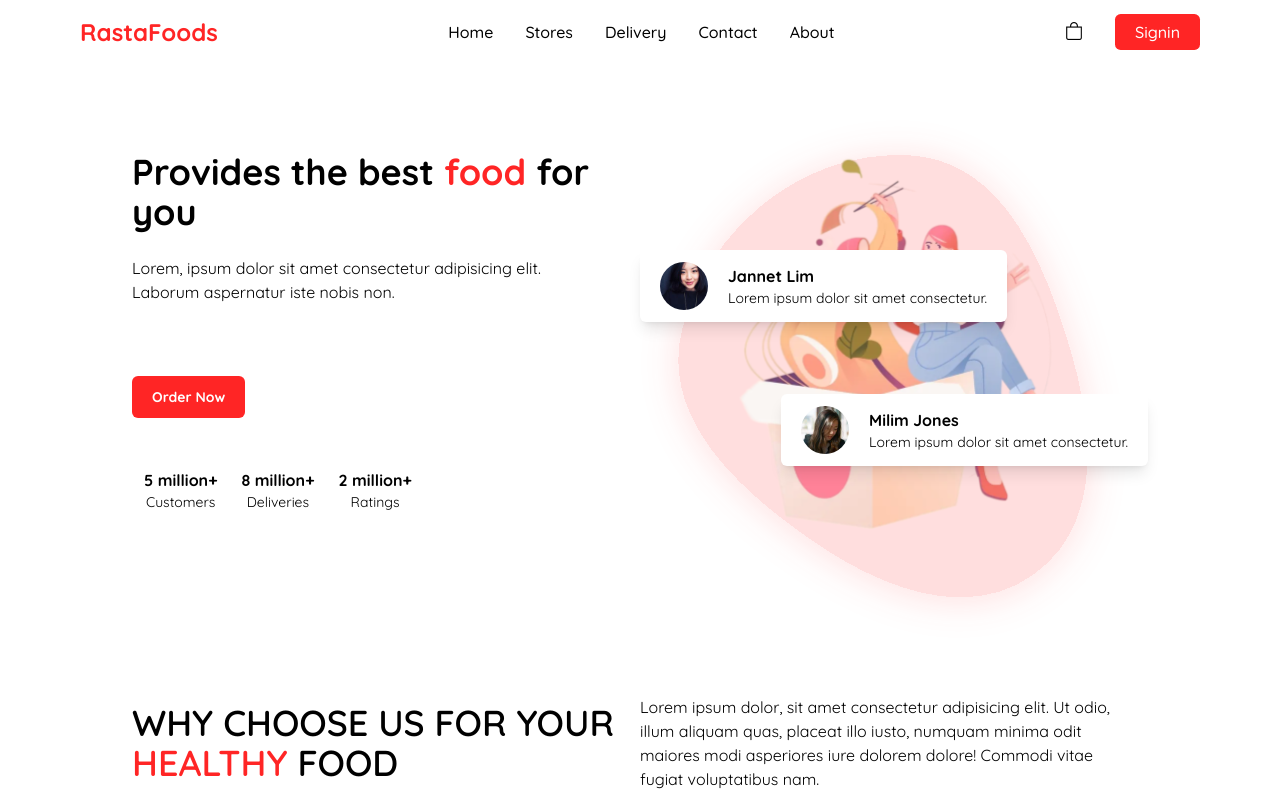
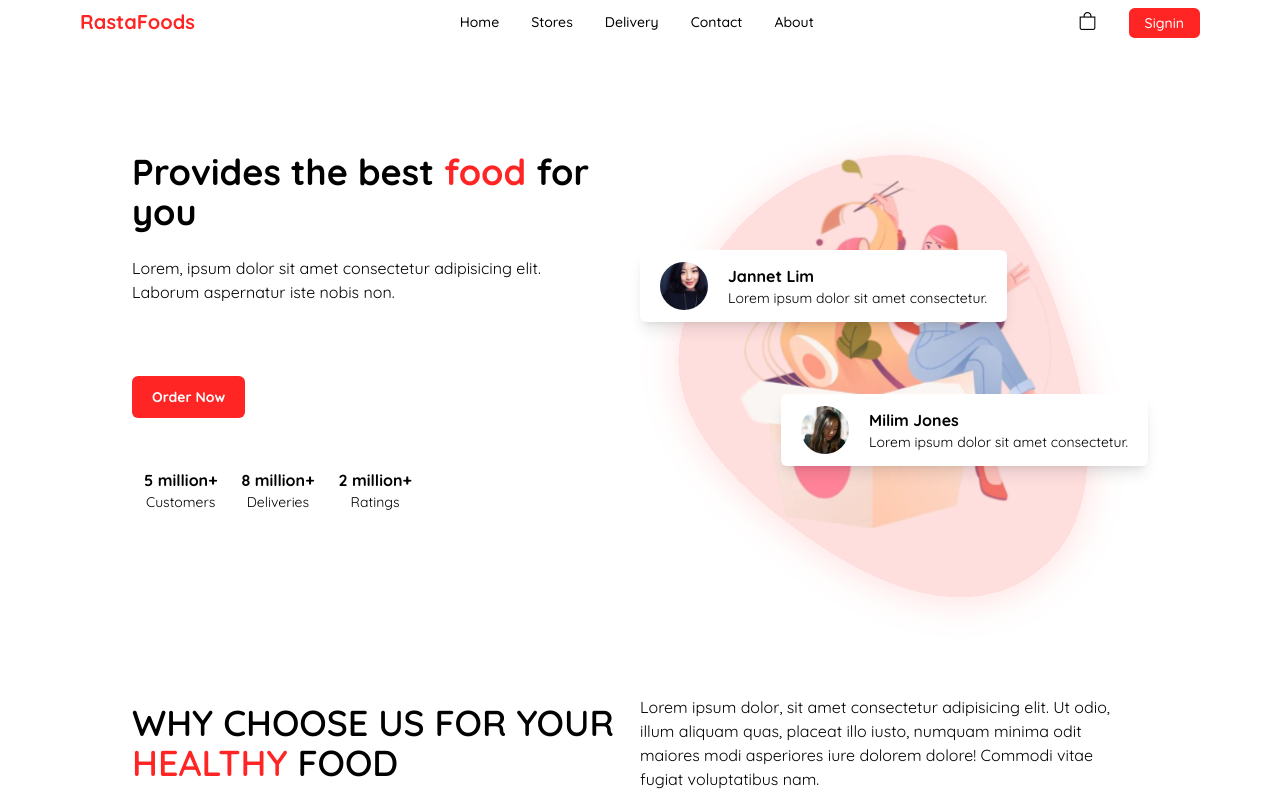
Before and after one commit to iAmWayneBenedict/rastafoods, a React (Create React App) app: page / in a window 1280 px wide. Shown: the top 800 px of the page. Built offline with nearby package versions, Linux system fonts and the light colour scheme.

Commit message:
fixed minor issues

```diff
--- a/src/components/Home.js
+++ b/src/components/Home.js
@@ -21,7 +21,7 @@ const Home = () => {
 			<NavBar hasScrolled={scrolledOverTen} />
 			{/* Scroll To Top */}
 			<ScrollToTop hasScrolled={scrolledOverHundred} />
-			<div className="2xl:mx-[10%] lg:mx-[2rem]">
+			<div className="2xl:mx-[10rem] lg:mx-[2rem]">
 				{/*  Banner component */}
 				<Banner />
 				{/* About component */}
@@ -29,7 +29,7 @@ const Home = () => {
 			</div>
 			{/* How It Works component */}
 			<HowItWorks />
-			<div className="2xl:mx-[10%] lg:mx-[2rem]">
+			<div className="2xl:mx-[10rem] lg:mx-[2rem]">
 				{/* Row Menu Component */}
 				<RowMenu />
 				{/* Discover Foods Component */}
--- a/src/components/Navbar.js
+++ b/src/components/Navbar.js
@@ -19,7 +19,7 @@ const NavBar = ({ hasScrolled }) => {
 		<nav
 			className={`fixed top-0 ${shadow} left-0 w-full 2xl:px-[14rem] lg:px-[5rem] px-5 z-50 bg-white transition-all duration-300`}
 		>
-			<div className="flex justify-between items-center py-4">
+			<div className="flex justify-between items-center py-2 2xl:py-4">
 				<button
 					ref={button}
 					className="flex md:hidden w-[25px] h-[15px] flex-col justify-between transition-all duration-300 ease-in-out"
@@ -31,24 +31,24 @@ const NavBar = ({ hasScrolled }) => {
 				</button>
 				<Link
 					to={"/"}
-					className="font-bold text-primary md:text-2xl text-lg cursor-pointer"
+					className="font-bold text-primary 2xl:text-2xl md:text-xl text-lg cursor-pointer"
 				>
 					RastaFoods
 				</Link>
 				<div className="center-element w-fit hidden md:flex">
-					<Link to={"/"} className="px-2 lg:px-4 font-medium text-sm md:text-base">
+					<Link to={"/"} className="px-2 lg:px-4 font-medium text-sm 2xl:text-base">
 						Home
 					</Link>
-					<Link to={"/"} className="px-2 lg:px-4 font-medium text-sm md:text-base">
+					<Link to={"/"} className="px-2 lg:px-4 font-medium text-sm 2xl:text-base">
 						Stores
 					</Link>
-					<Link to={"/"} className="px-2 lg:px-4 font-medium text-sm md:text-base">
+					<Link to={"/"} className="px-2 lg:px-4 font-medium text-sm 2xl:text-base">
 						Delivery
 					</Link>
-					<Link to={"/"} className="px-2 lg:px-4 font-medium text-sm md:text-base">
+					<Link to={"/"} className="px-2 lg:px-4 font-medium text-sm 2xl:text-base">
 						Contact
 					</Link>
-					<Link to={"/"} className="px-2 lg:px-4 font-medium text-sm md:text-base">
+					<Link to={"/"} className="px-2 lg:px-4 font-medium text-sm 2xl:text-base">
 						About
 					</Link>
 				</div>
@@ -58,7 +58,7 @@ const NavBar = ({ hasScrolled }) => {
 					</Link>
 					<Link
 						to={"/"}
-						className="bg-primary text-white ml-5 md:ml-8 px-4 md:px-5 py-1.5 md:py-2 rounded-[.35rem] font-medium text-sm md:text-base"
+						className="bg-primary text-white ml-5 md:ml-8 px-3 md:px-4 py-1 md:py-[.35rem] rounded-[.35rem] font-medium text-sm 2xl:text-base"
 					>
 						Signin
 					</Link>
--- a/src/index.css
+++ b/src/index.css
@@ -1155,9 +1155,9 @@ Ensure the default browser behavior of the `hidden` attribute.
   padding-left: 2.5rem;
   padding-right: 2.5rem;
 }
-.py-1\.5{
-  padding-top: 0.375rem;
-  padding-bottom: 0.375rem;
+.px-3{
+  padding-left: 0.75rem;
+  padding-right: 0.75rem;
 }
 .pb-10{
   padding-bottom: 2.5rem;
@@ -1610,14 +1610,14 @@ html {
     padding: 1.25rem;
   }
 
-  .md\:px-5{
-    padding-left: 1.25rem;
-    padding-right: 1.25rem;
-  }
-
-  .md\:py-2{
-    padding-top: 0.5rem;
-    padding-bottom: 0.5rem;
+  .md\:px-4{
+    padding-left: 1rem;
+    padding-right: 1rem;
+  }
+
+  .md\:py-\[\.35rem\]{
+    padding-top: .35rem;
+    padding-bottom: .35rem;
   }
 
   .md\:pl-5{
@@ -1628,20 +1628,20 @@ html {
     text-align: left;
   }
 
-  .md\:text-2xl{
-    font-size: 1.5rem;
-    line-height: 2rem;
+  .md\:text-xl{
+    font-size: 1.25rem;
+    line-height: 1.75rem;
+  }
+
+  .md\:text-lg{
+    font-size: 1.125rem;
+    line-height: 1.75rem;
   }
 
   .md\:text-base{
     font-size: 1rem;
     line-height: 1.5rem;
   }
-
-  .md\:text-lg{
-    font-size: 1.125rem;
-    line-height: 1.75rem;
-  }
 }
 @media (min-width: 1024px){
 
@@ -1697,11 +1697,6 @@ html {
     margin-right: 10rem;
   }
 
-  .\32xl\:mx-\[10\%\]{
-    margin-left: 10%;
-    margin-right: 10%;
-  }
-
   .\32xl\:mt-32{
     margin-top: 8rem;
   }
@@ -1711,6 +1706,21 @@ html {
     padding-right: 14rem;
   }
 
+  .\32xl\:py-4{
+    padding-top: 1rem;
+    padding-bottom: 1rem;
+  }
+
+  .\32xl\:text-2xl{
+    font-size: 1.5rem;
+    line-height: 2rem;
+  }
+
+  .\32xl\:text-base{
+    font-size: 1rem;
+    line-height: 1.5rem;
+  }
+
   .\32xl\:text-5xl{
     font-size: 3rem;
     line-height: 1;
```
